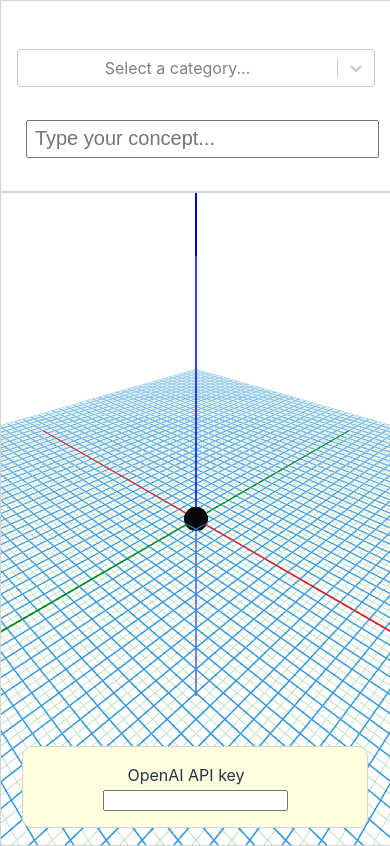
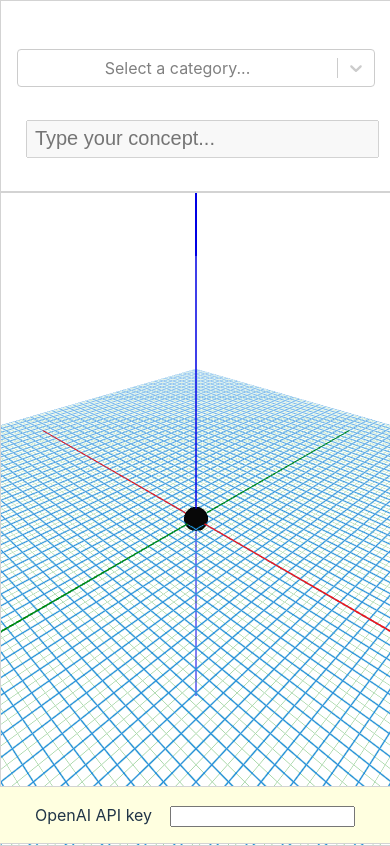
Before and after one commit to tmarti/concept-viewer, a React (Vite) app: page / in a window 390 px wide. Built offline with nearby package versions, Linux system fonts and the light colour scheme.

Commit message:
Improve mobile UI

```diff
--- a/src/App.css
+++ b/src/App.css
@@ -61,7 +61,7 @@
 
 #main-div {
   display: flex;
-  height: 100vh; /* Full viewport height */
+  height: calc(var(--vh, 1vh) * 100); /* Use the --vh custom property */
   width: 100vw; /* Full viewport width */
 }
 
@@ -131,6 +131,15 @@
   margin: 1rem 0;
 }
 
+.select-input-common {
+  font-size: 16px; /* Example to ensure legibility on mobile devices */
+  border: 1px solid #ccc; /* Uniform border style */
+  border-radius: 4px; /* Rounded corners */
+  padding: 8px; /* Padding for better touch interaction */
+  width: 100%; /* Full-width for responsiveness */
+  box-sizing: border-box; /* Include padding and border in the element's width */
+}
+
 /* Mobile styles using a media query */
 @media (max-width: 600px) { /* Adjust breakpoint as needed */
   #main-div {
@@ -157,6 +166,7 @@
     height: 4rem; /* 20% of vertical space */
     margin-bottom: 0;
     margin-top: 2rem;
+    overflow-y: hidden;
   }
 
   .PanelMyConcept {
@@ -193,10 +203,14 @@
 
   .ItemOpenAiKey {
     position: absolute; /* Fix position relative to the viewport */
-    width: 80%; /* Auto width based on content */
-    bottom: 1rem; /* Align to the top of the viewport */
+    width: 100%; /* Auto width based on content */
+    top: calc(var(--vh, 1vh) * 100); /* Align to the top of the viewport */
     left:50%;
-    transform: translateX(-50%);
+    transform: translateX(-50%) translateY(-100%);
+    border-radius: 0;
+    padding: 1rem 0;
+    bottom: unset;
+    right: unset;
   }
 
   .CardHoveredConcept {
@@ -205,5 +219,4 @@
       left:50%;
       transform: translateX(-50%);
     }
-
 }
--- a/src/App.tsx
+++ b/src/App.tsx
@@ -10,7 +10,13 @@ import EmbeddingModel from './llm';
 import { ItemOpenAiKey } from './ItemOpenAiKey';
 
 function dist(a: number[], b: number[]) {
-  return Math.hypot(a[0]-b[0], a[1]-b[1], a[2]-b[2]);
+  let sqDist = 0;
+
+  for (let i = 0; i < a.length; i++) {
+    sqDist += Math.pow(a[i] - b[i], 2);
+  }
+
+  return Math.sqrt(sqDist);
 }
 
 function App() {
@@ -21,7 +27,7 @@ function App() {
   const [spherePos, setSpherePos] = useState([0, 0, 0]);
 
   const fnChangeCustomConcept = async (value: string) => {
-    const position = await embeddingModel.calculateProjection(value);
+    const { embedding, position } = await embeddingModel.calculateProjection(value);
 
     setSpherePos(position);
 
@@ -58,6 +64,17 @@ function App() {
     _setConcepts(c.slice());
   };
 
+  function adjustHeight() {
+    const vh = window.innerHeight * 0.01;
+    document.documentElement.style.setProperty('--vh', `${vh}px`);
+  }
+
+  // Call the function to set the variable initially
+  adjustHeight();
+
+  // Re-calculate on window resize
+  window.addEventListener('resize', adjustHeight);
+
   return (
     <>
       <ItemOpenAiKey/>
@@ -71,6 +88,7 @@ function App() {
           />
           <PanelMyConcept
             onChangeMyConcept={fnChangeCustomConcept}
+            disabled={concepts.length == 0}
           />
         </div>
         <div id="right-pane">
--- a/src/ListItemConcept.tsx
+++ b/src/ListItemConcept.tsx
@@ -1,11 +1,12 @@
 export const ListItemConcept = ({
-    color, title, inputId, inputValue, onChanged
+    color, title, inputId, inputValue, onChanged, disabled
 }: {
     color: string,
     title?:string,
     inputId: string,
     inputValue?:string,
     onChanged?:(newValue: string) => void,
+    disabled: boolean,
 }) => {
   return (
     <div style={{ display: 'flex', alignItems: 'center', padding: '3px' }}>
@@ -30,6 +31,7 @@ export const ListItemConcept = ({
             value={inputValue}
             name="test"
             readOnly={!!inputValue}
+            disabled={disabled}
             placeholder=" Type your concept..."
             onKeyDown={e => {
                 if (onChanged && e.key == 'Enter') {
--- a/src/PanelMyConcept.tsx
+++ b/src/PanelMyConcept.tsx
@@ -1,9 +1,10 @@
 import { ListItemConcept } from "./ListItemConcept";
 
 export const PanelMyConcept = ({
-  onChangeMyConcept,
+  onChangeMyConcept, disabled
 }: {
   onChangeMyConcept: (concept: string) => void,
+  disabled: boolean,
 }) => {
   return (
     <div className='PanelMyConcept'>
@@ -13,6 +14,7 @@ export const PanelMyConcept = ({
             color='black'
             inputId={`prompt-test`}
             onChanged={onChangeMyConcept}
+            disabled={disabled}
           />
         </h2>
         <div style={{textAlign: 'center'}} className="HiddenOnMobile">
--- a/src/llm.ts
+++ b/src/llm.ts
@@ -58,7 +58,10 @@ export default class EmbeddingModel {
         this.initOpenAi();
 
         if (!this.theUMAP) {
-            return [ 0, 0, 0];
+            return {
+                embedding: [],
+                position: [ 0, 0, 0]
+            };
         }
 
         const embedding = await this.calculateEmbedding(text);
@@ -67,6 +70,6 @@ export default class EmbeddingModel {
             embedding
         ])[0];
 
-        return position;
+        return { embedding, position };
     }
 };
```
